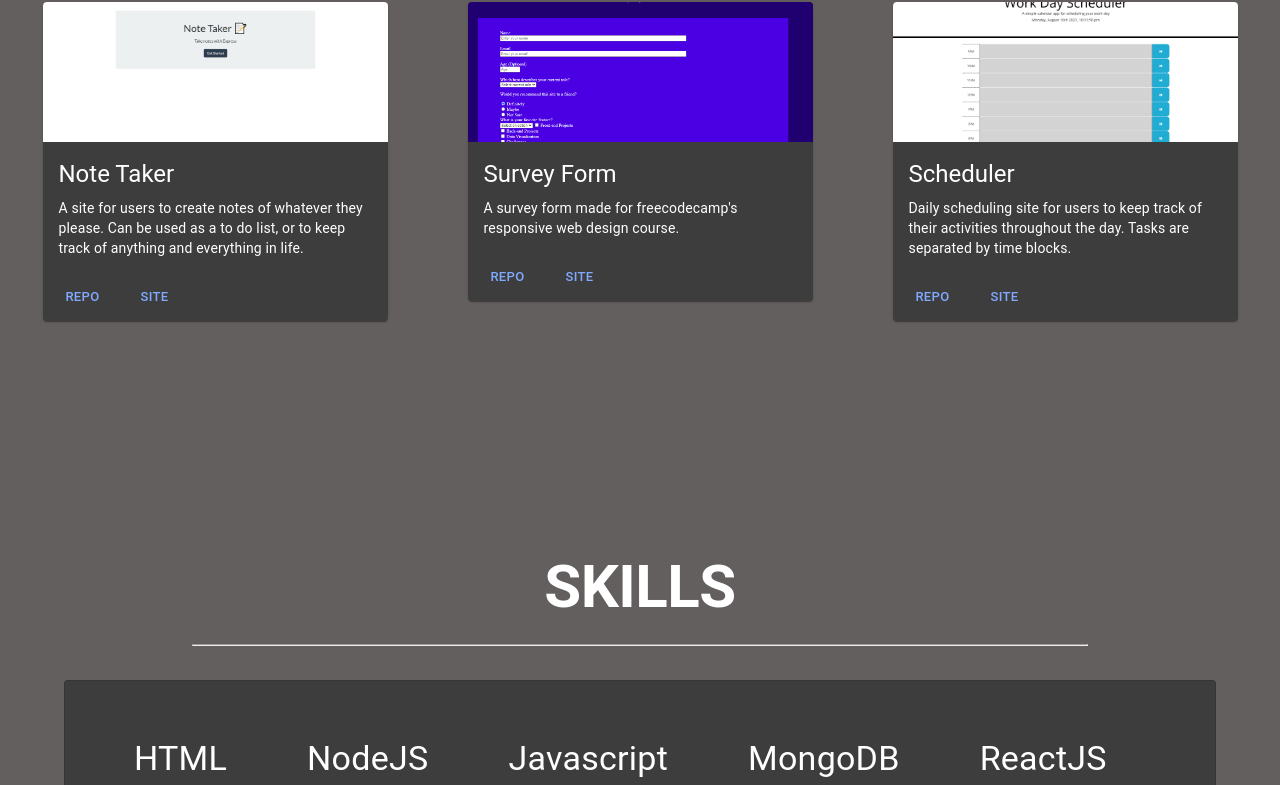
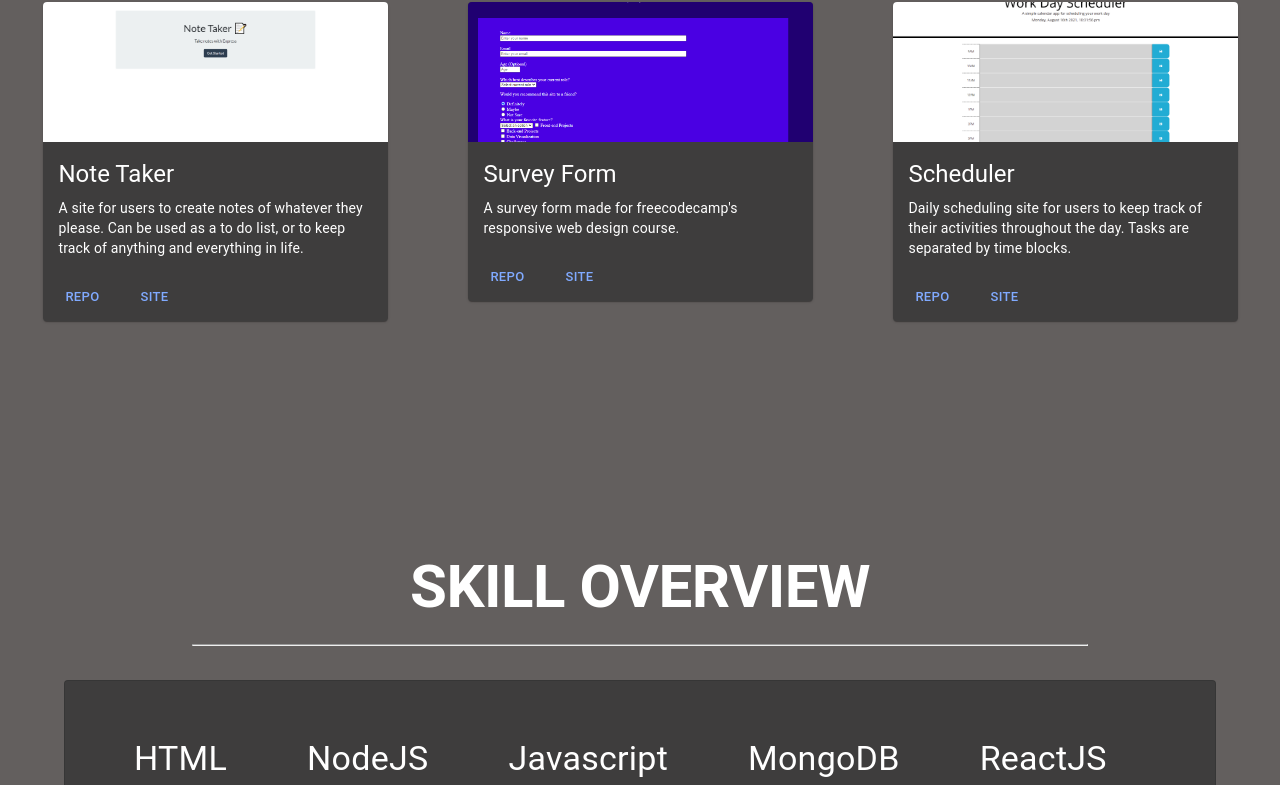
Before and after one commit to DeviantSchemist/react-portfolio2, a React (Create React App) app: page / in a window 1280 px wide. Shown: the part 1500-2285 px from the top of the page. Built offline with nearby package versions, Linux system fonts and the light colour scheme.

Commit message:
changed skill page title

```diff
--- a/src/Contact.js
+++ b/src/Contact.js
@@ -4,7 +4,6 @@ import Typography from '@material-ui/core/Typography';
 import Paper from '@material-ui/core/Paper';
 import GitHubIcon from '@material-ui/icons/GitHub';
 import LinkedInIcon from '@material-ui/icons/LinkedIn';
-import FacebookIcon from '@material-ui/icons/Facebook';
 import EmailIcon from '@material-ui/icons/Email';
 import Link from '@material-ui/core/Link';
 
@@ -30,7 +29,6 @@ const useStyles = makeStyles(() => ({
 
 const Contact = () => {
   const classes = useStyles()
-  const preventDefault = event => event.preventDefault()
 
   return (
     <div id="contactPage">
--- a/src/Skills.js
+++ b/src/Skills.js
@@ -31,7 +31,7 @@ const Skills = () => {
       <Grid container spacing={0}>
         <Grid item xs={12}>
           <Typography variant="h2" gutterBottom className={classes.skillsTitle}>
-            SKILLS
+            SKILL OVERVIEW
           </Typography>
           <hr width="70%"></hr>
         </Grid>
```
